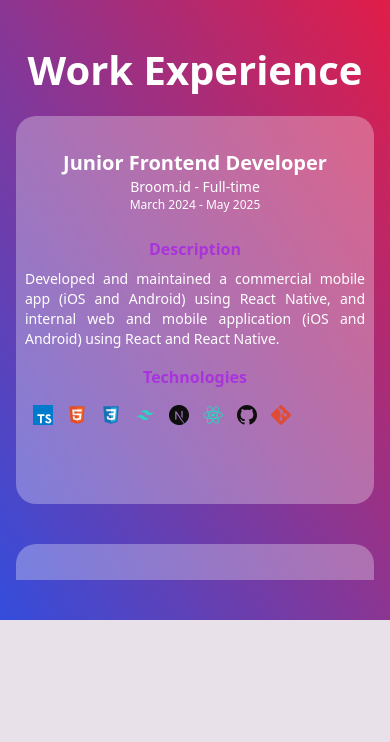
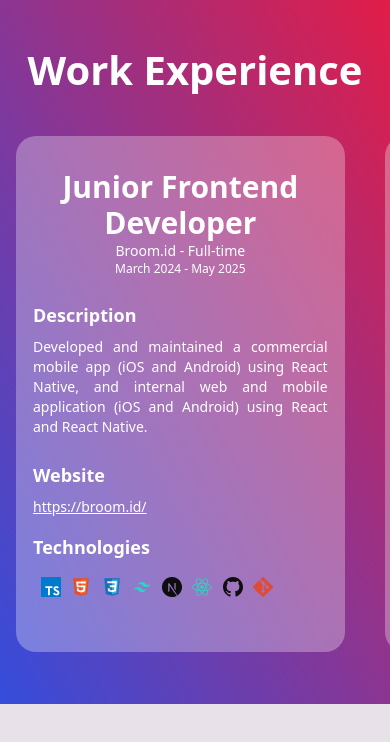
Before and after one commit to hanaw23/hanawidyatari, a Next.js app: page /experience in a window 390 px wide. Shown: the top 742 px of the page. Built offline with nearby package versions, Linux system fonts and the light colour scheme.

Commit message:
add swipe experience

```diff
--- a/src/components/cards/ExperienceCard.jsx
+++ b/src/components/cards/ExperienceCard.jsx
@@ -1,8 +1,8 @@
 const ExperienceCard = (props) => {
   return (
-    <div className="w-full py-6 border border-transparent backdrop-blur-md bg-white/30 rounded-[20px] cursor-pointer transform transition-all duration-300 ease-in-out hover:scale-105 hover:z-40 hover:shadow-2xl">
+    <div className="w-full py-6 border border-transparent backdrop-blur-md bg-white/30 rounded-[20px] transform transition-all duration-300 ease-in-out hover:scale-105 hover:z-40 hover:shadow-2xl mt-6 lg:mt-0">
       <div key={props.index} className="text-center ">
-        <h1 className="font-semibold text-xl sm:text-2xl mt-2">{props.item.role}</h1>
+        <h1 className="font-semibold text-3xl sm:text-2xl mt-2">{props.item.role}</h1>
         <div className="text-sm sm:text-base">
           <span>{props.item.company}</span>
           <span> - </span>
@@ -14,15 +14,22 @@ const ExperienceCard = (props) => {
           <span>{props.item.endDate}</span>
         </div>
 
-        <div className="overflow-y-auto overflow-x-hidden mt-6 sm:mt-4">
-          <div className="px-2 sm:px-4 text-center sm:text-left ">
-            <p className="text-[#a934dc] font-bold mb-2">Description</p>
+        <div className="overflow-hidden mt-6 sm:mt-4">
+          <div className="lg:px-6 px-4 text-justify ">
+            <p className="text-lg font-bold mb-2">Description</p>
             <p className="text-justify text-sm sm:text-base">{props.item.desc}</p>
 
+            {props.item.website && (
+              <div className="mt-6 sm:mt-4">
+                <p className="text-lg font-bold mb-2">Website</p>
+                <p className="text-justify text-sm sm:text-base underline cursor-pointer hover:text-[#9207ce]">{props.item.website}</p>
+              </div>
+            )}
+
             {props.item.techs && (
-              <div className="mt-4 pb-6">
-                <p className="text-[#a934dc] font-bold mb-4">Technologies</p>
-                <div className="grid grid-cols-10 lg:grid-cols-8">
+              <div className="mt-4 ">
+                <p className="text-lg font-bold mb-4">Technologies</p>
+                <div className="gap-2 grid grid-cols-10 lg:grid-cols-8">
                   {props.item.techs.map((tech, i) => (
                     <div key={i} className="px-2">
                       {tech.iconHtml}
--- a/src/icons/projectIcons/AndroidIcon.jsx
+++ b/src/icons/projectIcons/AndroidIcon.jsx
@@ -23,8 +23,7 @@ export default function AndoridIcon(props) {
       }
       detail="Play Store"
       onHover={isHover}
-      classNameDiv="flex flex-col w-[25px] h-[25px] lg:w-[35px] lg:h-[35px]"
-      classNameDetail="w-fit -mt-5"
+      classNameDiv="flex flex-col w-[35px] h-[35px] lg:w-[45px] lg:h-[45px]"
     />
   );
 }
--- a/src/icons/projectIcons/IosIcon.jsx
+++ b/src/icons/projectIcons/IosIcon.jsx
@@ -60,8 +60,7 @@ export default function IosIcon(props) {
       }
       detail="App Store"
       onHover={isHover}
-      classNameDiv="flex flex-col w-[25px] h-[25px] lg:w-[35px] lg:h-[35px]"
-      classNameDetail="w-fit -mt-5"
+      classNameDiv="flex flex-col w-[35px] h-[35px] lg:w-[45px] lg:h-[45px]"
     />
   );
 }
--- a/src/pages/experience/index.jsx
+++ b/src/pages/experience/index.jsx
@@ -1,20 +1,27 @@
-import React from "react";
+import { useRef } from "react";
+import { motion } from "framer-motion";
 import ExperienceCard from "@hanawidyatari/components/cards/ExperienceCard";
 import { detailExp } from "@hanawidyatari/utils/experiences";
 
 export default function ExperiencesPage() {
+  const containerScrollRef = useRef(null);
+
   return (
     <div className="bg-gradient-to-tr from-[#344ddc] to-rose-600 py-10 lg:py-20 text-white w-full">
-      <div className="flex justify-center mb-4 lg:mb-8">
+      <div className="flex justify-center">
         <h1 className="text-[40px] lg:text-[55px] font-semibold">Work Experience</h1>
       </div>
 
-      <div className="h-[55vh] overflow-y-scroll lg:overflow-y-hidden lg:h-full">
-        <div className="lg:mt-20 mx-4 lg:mx-10 ">
-          <div className="grid grid-cols-1 lg:grid-cols-3 gap-10 ">
-            {detailExp.map((item, i) => {
-              return <ExperienceCard index={i} item={item} />;
-            })}
+      <div ref={containerScrollRef} className="overflow-hidden h-full py-3">
+        <div className="w-[565vw] lg:w-[200vw]">
+          <div className="lg:mt-20 mx-4 lg:mx-10 ">
+            <div className="flex gap-10">
+              <motion.div drag="x" dragConstraints={containerScrollRef} dragElastic={0.1} className="flex gap-10 cursor-grab">
+                {detailExp?.map((item, i) => {
+                  return <ExperienceCard index={i} item={item} />;
+                })}
+              </motion.div>
+            </div>
           </div>
         </div>
       </div>
--- a/src/pages/projects/[id]/index.jsx
+++ b/src/pages/projects/[id]/index.jsx
@@ -2,12 +2,14 @@ import { useMemo, useState, useEffect, useRef } from "react";
 import Image from "next/image";
 import { useRouter } from "next/router";
 import { motion } from "framer-motion";
+import { useIsMobile } from "@hanawidyatari/hooks";
 import { projects } from "@hanawidyatari/utils/projectsList";
 import BackIcon from "@hanawidyatari/icons/BackIcon";
 import NextIcon from "@hanawidyatari/icons/NextIcon";
 import { customColorFirstWord } from "@hanawidyatari/utils/utils";
 
 export default function ProjectDetailPage() {
+  const isMobile = useIsMobile();
   const scrollContainerRef = useRef(null);
   const router = useRouter();
   const { id } = router.query;
@@ -52,6 +54,15 @@ export default function ProjectDetailPage() {
     show: { opacity: 1, y: 0 },
   };
 
+  const handleWidthHero = (isPotrait) => {
+    const isPotraitPic = isPotrait ? "320px" : "1200px";
+    const isPotraitPicMobile = isPotrait ? "215px" : "550px";
+    if (isMobile) {
+      return isPotraitPicMobile;
+    }
+    return isPotraitPic;
+  };
+
   return (
     <motion.main variants={container} initial="hidden" animate="show">
       <div className="flex flex-col w-full h-full py-2">
@@ -82,11 +93,11 @@ export default function ProjectDetailPage() {
                       key={i}
                       className="flex-shrink-0 relative group"
                       style={{
-                        width: el?.isPotrait ? "320px" : "1200px",
+                        width: handleWidthHero(el?.isPotrait),
                       }}
                     >
-                      <div className="relative h-[650px] overflow-hidden rounded-3xl shadow-2xl transition-transform duration-300 ">
-                        <Image src={el?.url} alt={`Hero image ${i + 1}`} fill height={650} width={el?.isPotrait ? "320px" : "1200px"} className="object-cover select-none" priority />
+                      <div className="relative h-[460px] lg:h-[650px] overflow-hidden rounded-3xl shadow-2xl transition-transform duration-300 ">
+                        <Image src={el?.url} alt={`Hero image ${i + 1}`} fill height={650} width={handleWidthHero(el?.isPotrait)} className="object-cover select-none" priority />
                       </div>
                     </div>
                   ))}
@@ -112,7 +123,7 @@ export default function ProjectDetailPage() {
           </motion.section>
 
           {/* Content */}
-          <div className="mb-6">
+          <div className="mb-6 -mt-6 lg:-mt-4">
             <div className="mx-6 lg:mx-20">
               <h1 className="text-xl lg:text-2xl font-semibold mb-6 dark:text-white">Detail Project</h1>
               <p className="text-sm lg:text-lg text-justify">{data?.desc}</p>
@@ -126,7 +137,7 @@ export default function ProjectDetailPage() {
                     <p className="font-semibold underline text-[#a934dc] text-base lg:text-lg hover:opacity-70 transition">Link to project</p>
                   </a>
                 ) : (
-                  <div className="flex flex-wrap gap-4 lg:gap-8">
+                  <div className="flex gap-4">
                     {data?.links?.map((item, i) => (
                       <a href={item.link} target="_blank" className="cursor-pointer hover:opacity-70 transition" key={i}>
                         <div>{item?.iconHtml}</div>
--- a/src/utility/experiences.js
+++ b/src/utility/experiences.js
@@ -69,6 +69,7 @@ export const detailExp = [
         iconHtml: <GitIcon height={20} width={20} className="cursor-pointer" />,
       },
     ],
+    website: "https://broom.id/",
   },
   {
     id: 1,
@@ -116,6 +117,7 @@ export const detailExp = [
         iconHtml: <GitIcon height={20} width={20} className="cursor-pointer" />,
       },
     ],
+    website: "https://mazecare.com/",
   },
   {
     id: 2,
@@ -168,6 +170,7 @@ export const detailExp = [
         iconHtml: <BitbucketIcon height={20} width={20} className="cursor-pointer" />,
       },
     ],
+    website: "https://radyalabs.com/id",
   },
   {
     id: 3,
```
